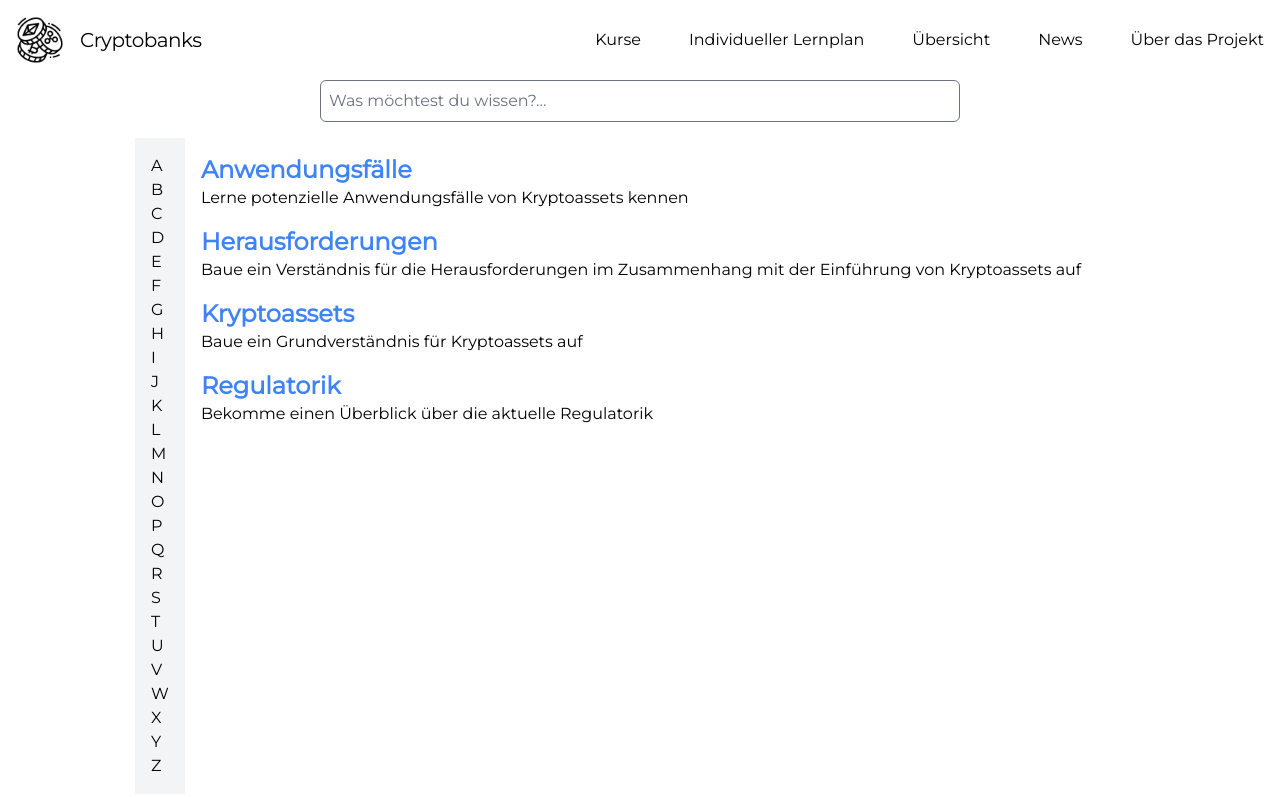
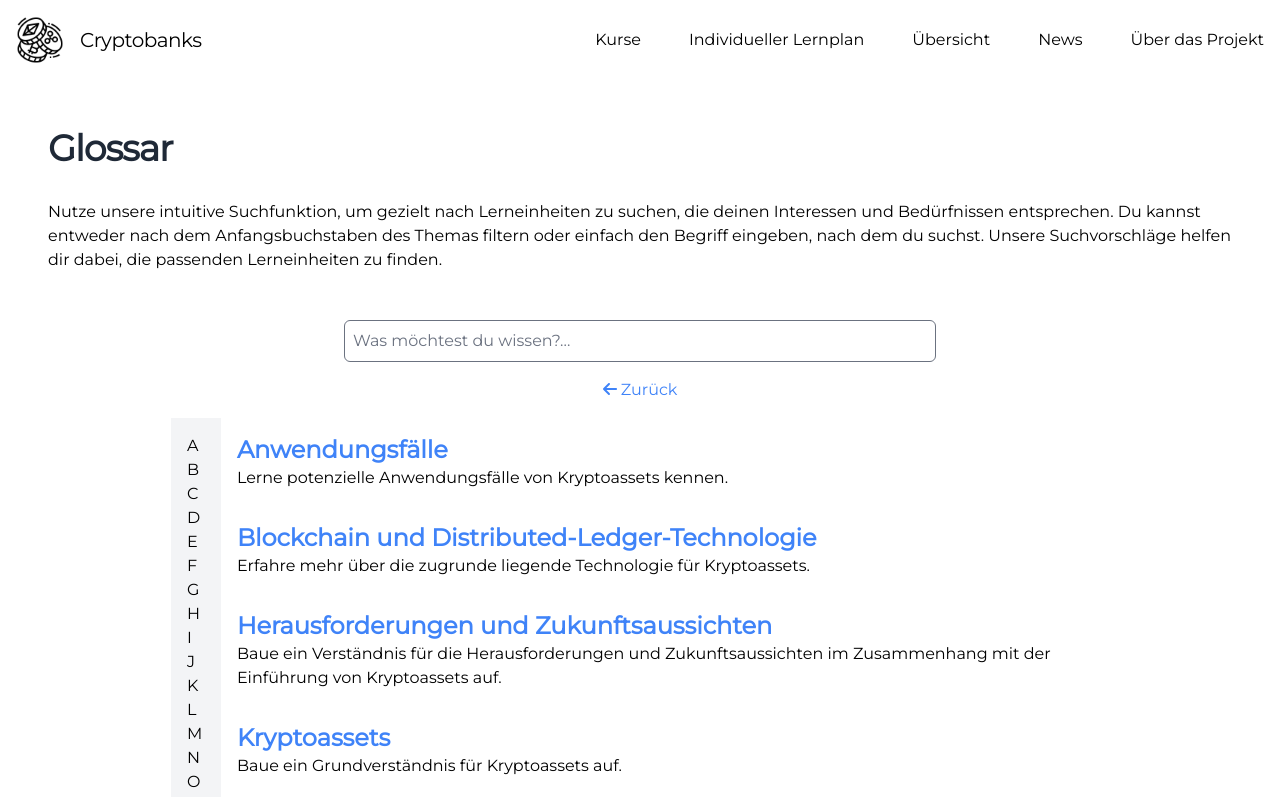
Before and after one commit to jansteinbacher/pjs_cryptobanks, a React (Create React App) app in the folder cryptobanks-webapp/: page /overview in a window 1280 px wide. Shown: the top 797 px of the page. Built offline with nearby package versions, Linux system fonts and the light colour scheme; what tailwindcss-animated would draw is missing.

Commit message:
Adjusted Glossar page

```diff
--- a/cryptobanks-webapp/src/components/Hero.jsx
+++ b/cryptobanks-webapp/src/components/Hero.jsx
@@ -95,7 +95,7 @@ const Hero = () => {
                 Erhalte direkten Zugriff auf verschiedene Lerneinheiten!
               </p>
               <a
-                href="/course-overview"
+                href="/overview"
                 className="inline-flex items-center mt-4 space-x-2 bg-green-400 text-white font-semibold px-6 py-3 rounded-md shadow-md hover:bg-green-500 transition"
               >
                 Zum Glossar &rarr;
--- a/cryptobanks-webapp/src/components/Overview.jsx
+++ b/cryptobanks-webapp/src/components/Overview.jsx
@@ -1,32 +1,73 @@
 import React, { useState } from "react";
 import { Link } from "react-router-dom";
+import { FontAwesomeIcon } from "@fortawesome/react-fontawesome";
+import { faArrowLeft } from "@fortawesome/free-solid-svg-icons";
 
 const Overview = () => {
   // Replace this with your glossary data
   const glossaryData = [
     {
       term: "Anwendungsfälle",
-      explanation: "Lerne potenzielle Anwendungsfälle von Kryptoassets kennen",
-      link: "/decisiontree",
+      explanation: "Lerne potenzielle Anwendungsfälle von Kryptoassets kennen.",
+      link: "/articles/IntroductionCryptoAssets",
     },
     {
-      term: "Herausforderungen",
+      term: "Blockchain und Distributed-Ledger-Technologie",
       explanation:
-        "Baue ein Verständnis für die Herausforderungen im Zusammenhang mit der Einführung von Kryptoassets auf",
+        "Erfahre mehr über die zugrunde liegende Technologie für Kryptoassets.",
+      link: "/articles/IntroductionCryptoAssets",
+    },
+    {
+      term: "Herausforderungen und Zukunftsaussichten",
+      explanation:
+        "Baue ein Verständnis für die Herausforderungen und Zukunftsaussichten im Zusammenhang mit der Einführung von Kryptoassets auf.",
       link: "/banana-page",
     },
     {
       term: "Kryptoassets",
-      explanation: "Baue ein Grundverständnis für Kryptoassets auf",
+      explanation: "Baue ein Grundverständnis für Kryptoassets auf.",
       link: "/carrot-page",
     },
     {
       term: "Regulatorik",
-      explanation: "Bekomme einen Überblick über die aktuelle Regulatorik",
+      explanation: "Bekomme einen Überblick über die aktuelle Regulatorik.",
       link: "/grapes-page",
     },
+
     // Add more terms here
   ];
+
+  // State to track search suggestions and show/hide flag
+  const [searchSuggestions, setSearchSuggestions] = useState([]);
+  const [showSuggestions, setShowSuggestions] = useState(false);
+
+  // Function to update search suggestions
+  const updateSearchSuggestions = (input) => {
+    const suggestions = glossaryData
+      .filter(
+        (item) =>
+          item.term.toLowerCase().includes(input.toLowerCase()) &&
+          input.trim() !== ""
+      )
+      .map((item) => item.term);
+
+    setSearchSuggestions(suggestions);
+    setShowSuggestions(suggestions.length > 0);
+  };
+
+  // Function to handle search input
+  const handleSearch = (e) => {
+    setSelectedLetter(""); // Clear the selected letter when searching
+    setSearchQuery(e.target.value);
+
+    // Update search suggestions
+    updateSearchSuggestions(e.target.value);
+  };
+
+  const handleReset = () => {
+    setSelectedLetter("");
+    setSearchQuery("");
+  };
 
   // State to track the selected alphabet letter
   const [selectedLetter, setSelectedLetter] = useState("");
@@ -37,12 +78,6 @@ const Overview = () => {
   // Function to set the selected alphabet letter
   const handleSelectLetter = (letter) => {
     setSelectedLetter(letter);
-  };
-
-  // Function to handle search input
-  const handleSearch = (e) => {
-    setSelectedLetter(""); // Clear the selected letter when searching
-    setSearchQuery(e.target.value);
   };
 
   // Function to filter glossary data based on the selected alphabet letter and search query
@@ -57,15 +92,62 @@ const Overview = () => {
   filteredData.sort((a, b) => a.term.localeCompare(b.term));
 
   return (
-    <div id="overview" className="flex flex-col mb-8">
+    <div
+      id="overview"
+      className="container mx-auto py-12 px-12 max-w-screen-xl"
+    >
+      <h1 className="text-2xl md:text-4xl font-bold text-gray-800 mb-8 tracking-tight">
+        Glossar
+      </h1>
+      <p className="mb-12">
+        Nutze unsere intuitive Suchfunktion, um gezielt nach Lerneinheiten zu
+        suchen, die deinen Interessen und Bedürfnissen entsprechen. Du kannst
+        entweder nach dem Anfangsbuchstaben des Themas filtern oder einfach den
+        Begriff eingeben, nach dem du suchst. Unsere Suchvorschläge helfen dir
+        dabei, die passenden Lerneinheiten zu finden.
+      </p>
       {/* Search box */}
+      <div className="flex justify-center">
+        <div className="w-1/2 relative">
           <input
             type="text"
             placeholder="Was möchtest du wissen?..."
             value={searchQuery}
             onChange={handleSearch}
-        className="w-1/2 p-2 border rounded-md mb-4 mx-auto"
+            className="w-full p-2 border rounded-md mb-4"
           />
+
+          {/* Search suggestions */}
+          {showSuggestions && (
+            <ul
+              className="list-none p-2 bg-white border border-gray-300 absolute"
+              style={{ width: "100%", left: "0" }}
+            >
+              {searchSuggestions.map((suggestion) => (
+                <li
+                  key={suggestion}
+                  className="cursor-pointer hover:bg-gray-200 p-2"
+                  onClick={() => {
+                    setSearchQuery(suggestion);
+                    setShowSuggestions(false);
+                  }}
+                >
+                  {suggestion}
+                </li>
+              ))}
+            </ul>
+          )}
+        </div>
+      </div>
+      {/* Reset icon */}
+      <div className="flex justify-center">
+        <button
+          onClick={handleReset}
+          className="text-blue-500 hover:underline cursor-pointer mb-4"
+        >
+          <FontAwesomeIcon icon={faArrowLeft} /> Zurück
+        </button>
+      </div>
 
       {/* Alphabet navigation and glossary terms */}
       <div className="flex justify-center">
@@ -93,7 +175,7 @@ const Overview = () => {
         <div className="w-3/4 p-4">
           <div className="flex flex-col">
             {filteredData.map((item) => (
-              <div key={item.term} id={item.term} className="mb-4">
+              <div key={item.term} id={item.term} className="mb-8">
                 <h2 className="text-2xl font-bold">
                   <Link
                     to={item.link}
```
Also changed, not shown: package.json (added, +7 -0 lines), 1 other file (tests, documents, lock files or other folders). Lines whose indentation alone changed are shown as unchanged.
